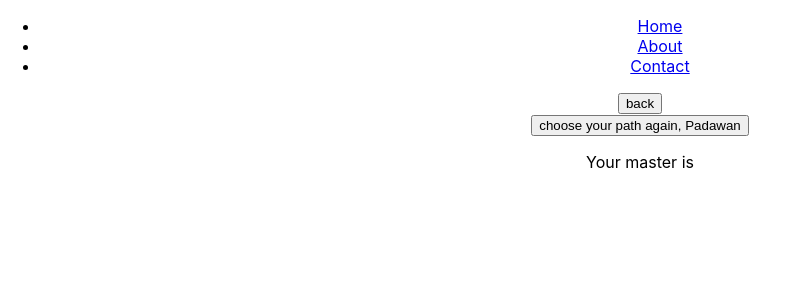
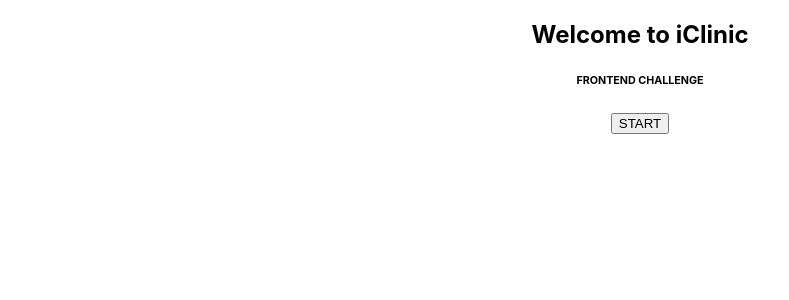
Before and after one commit to ardsilva/force-challange, a React (Create React App) app: page / in a window 1280 px wide. Shown: the top 300 px of the page, without its empty margins (0-789 px from the left). Built offline with nearby package versions, Linux system fonts and the light colour scheme; no server answers.

Commit message:
promise race

```diff
--- a/package.json
+++ b/package.json
@@ -39,6 +39,7 @@
     ]
   },
   "devDependencies": {
+    "axios": "^0.21.4",
     "gh-pages": "^3.2.3",
     "react-router-dom": "^5.3.0"
   }
--- a/src/About.jsx
+++ b/src/About.jsx
@@ -1,19 +1,17 @@
 import React from 'react';
+import { useHistory } from "react-router-dom";
 
-class About extends React.Component {
-
-    render() {
-        return (
-            <div>
-                <h2>About Page</h2>
-                <main>
-                    <p>This section contains information about...</p>
-                </main>
-            </div>
-        )
-    }
+const About = () => {
+    const history = useHistory();
+    return(
+        <div>
+            <h2>Welcome to <strong>iClinic</strong></h2>
+            <h6>FRONTEND CHALLENGE</h6>
+            <main>
+            <button onClick={() => history.push('/force')}>START</button>
+            </main>
+        </div>
+    )
 }
 
-
-
 export default About;
--- a/src/App.js
+++ b/src/App.js
@@ -1,37 +1,18 @@
 import './App.css';
 import React from 'react';
-import { Route, Switch, Link } from "react-router-dom";
+import { Route, Switch } from "react-router-dom";
 import About from './About';
 import Home from './Home';
-import Contact from './Contact';
 class App extends React.Component {
   render() {
     return (
       <div className="App">
-          <div>
-            <nav>
-              <ul id="navigation">
-                <li>
-                  <Link to="/">Home</Link>
-                </li>
-                <li>
-                <Link to="/about">About</Link>
-                </li>
-                <li>
-                <Link to="/contact">Contact</Link>
-                </li>
-              </ul>
-            </nav>
-          </div>
         <Switch>
           <Route exact path="/">
-              <Home />
-            </Route>
-            <Route path="/about">
             <About />
           </Route>
-            <Route path="/contact">
-              <Contact />
+          <Route path="/force">
+            <Home />
           </Route>
         </Switch>
       </div>
--- a/src/Contact.jsx
+++ /dev/null
@@ -1,19 +0,0 @@
-import React from 'react';
-
-class Contact extends React.Component {
-
-    render() {
-        return (
-            <div>
-                <h2>Contact Page</h2>
-                <main>
-                    <p>This section contains information contact...</p>
-                </main>
-            </div>
-        )
-    }
-}
-
-
-
-export default Contact;
--- a/src/Home.jsx
+++ b/src/Home.jsx
@@ -1,36 +1,32 @@
-import './App.css';
-import React from 'react';
-import logo from './logo.svg';
-import axios from "axios";
+import React, { useState, useEffect } from 'react';
+import axios from 'axios';
+import { useHistory } from "react-router-dom";
 
-class Home extends React.Component {
-    state = {
-    forceSide: {},
-    isLoading: true,
-    errors: null
-  };
+const Home = () => {
+    const history = useHistory();
+    const [forceSide, setForceSide] = useState({});
+    const [isLoading, setIsLoading] = useState(true);
 
-  getForceSide() {
+  const getForceSide = () => {
     Promise.race([axios
       .get("https://swapi.dev/api/people/1"), axios
       .get("https://swapi.dev/api/people/4")])
     .then(res => {console.log(res.data);
-      this.setState({forceSide: res.data});
+      setForceSide(res.data);
     }).catch(err => console.log(err))
-    .finally(() => this.setState({isLoading: false}));
+    .finally(() => setIsLoading(false));
   }
 
-  componentDidMount() {
-    this.getForceSide();
-  }
+  useEffect(() => {
+    getForceSide();
+  }, []);
 
-  render() {
-    const { isLoading, forceSide } = this.state;
     return (
       <React.Fragment>
-        <div><button>back</button></div>
-        <div><button onClick={() => this.getForceSide()}>choose your path again, Padawan</button></div>
-
+        <div><button onClick={() => history.push('/')}>back</button></div>
+        <div>
+            <button onClick={() => getForceSide()}>choose your path again, Padawan</button>
+        </div>
         <div>
           {!isLoading ? (
             <p>Your master is <strong>{forceSide.name}</strong></p>
@@ -42,6 +38,4 @@ class Home extends React.Component {
     );
   }
 
-}
-
 export default Home;
```
Also changed, not shown: 1 other file (tests, documents, lock files or other folders). Lines whose indentation alone changed are shown as unchanged.
